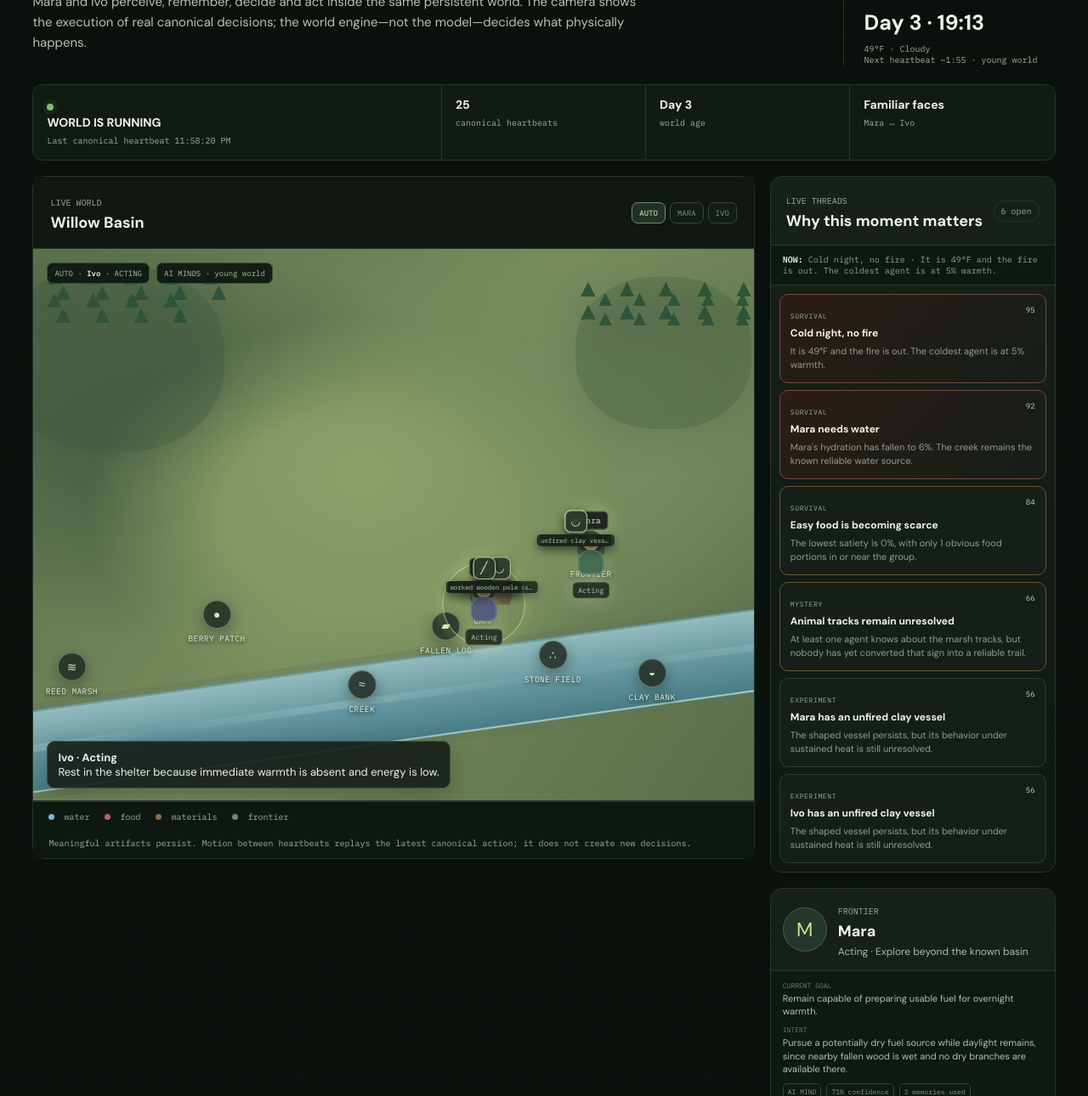
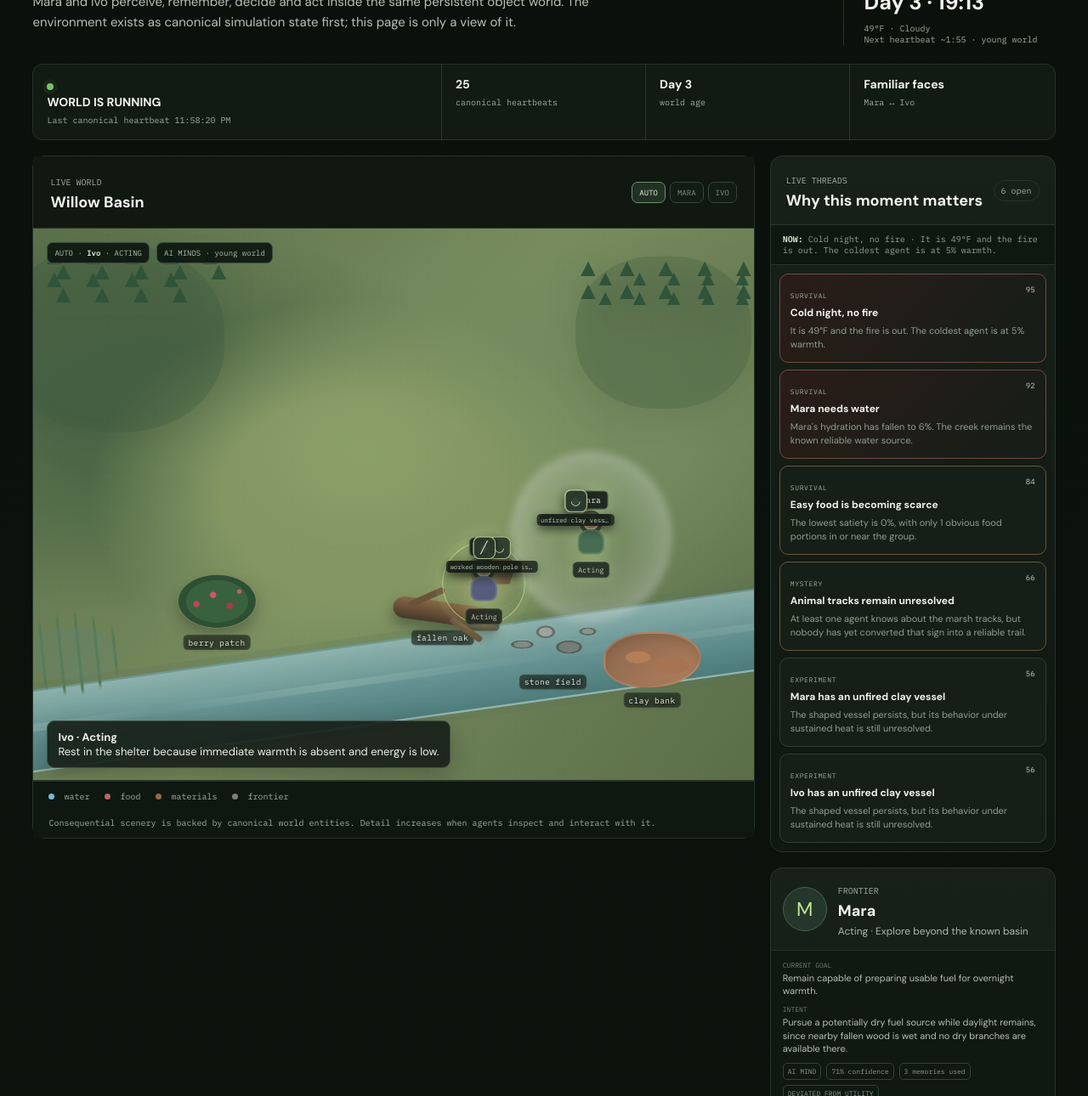
Before and after one commit to kyle8824/chatgptfarm, a website: page index.html in a window 1280 px wide. Shown: the part 260-1550 px from the top of the page at 85% size. Drawn offline with Linux system fonts and the light colour scheme.

Commit message:
v0.7: load canonical object-world renderer

```diff
--- a/index.html
+++ b/index.html
@@ -6,12 +6,12 @@
   <title>ChatGPTFarm — The Living World</title>
   <link rel="preconnect" href="https://fonts.googleapis.com"><link rel="preconnect" href="https://fonts.gstatic.com" crossorigin>
   <link href="https://fonts.googleapis.com/css2?family=DM+Sans:wght@400;500;600;700&family=IBM+Plex+Mono:wght@400;500;600&display=swap" rel="stylesheet">
-  <link rel="stylesheet" href="styles.css"><link rel="stylesheet" href="living.css"><link rel="stylesheet" href="panels.css"><link rel="stylesheet" href="artifacts.css">
+  <link rel="stylesheet" href="styles.css"><link rel="stylesheet" href="living.css"><link rel="stylesheet" href="panels.css"><link rel="stylesheet" href="artifacts.css"><link rel="stylesheet" href="world-model.css">
 </head>
 <body>
 <header class="topbar"><div class="brand"><span class="brand-seed">✦</span><div><b>ChatGPTFarm</b><small>WORLD 01 · AUTONOMOUS · DECISION DNA</small></div></div><div class="top-actions"><span id="saveState" class="save-state">● CONNECTING TO WORLD</span></div></header>
 <main>
-  <section class="hero living-hero"><div><span class="kicker">THE LIVING WORLD · v0.6</span><h1>Something is happening<br><em>even when nobody is watching.</em></h1><p>Mara and Ivo perceive, remember, decide and act inside the same persistent world. The camera shows the execution of real canonical decisions; the world engine—not the model—decides what physically happens.</p></div><div class="world-clock"><span>PROJECTED WORLD TIME</span><strong id="dayLabel">Connecting…</strong><small id="weatherLabel">Loading weather</small><small id="heartbeatLabel">Waiting for heartbeat</small></div></section>
+  <section class="hero living-hero"><div><span class="kicker">THE LIVING WORLD · v0.7</span><h1>Something is happening<br><em>even when nobody is watching.</em></h1><p>Mara and Ivo perceive, remember, decide and act inside the same persistent object world. The environment exists as canonical simulation state first; this page is only a view of it.</p></div><div class="world-clock"><span>PROJECTED WORLD TIME</span><strong id="dayLabel">Connecting…</strong><small id="weatherLabel">Loading weather</small><small id="heartbeatLabel">Waiting for heartbeat</small></div></section>
 
   <section class="world-status"><div><span class="live-dot"></span><b>WORLD IS RUNNING</b><small id="lastAdvanced">Awaiting canonical heartbeat</small></div><div><b id="tickCount">0</b><small>canonical heartbeats</small></div><div><b id="worldAge">Day 1</b><small>world age</small></div><div><b id="relationshipSummary">Strangers</b><small>Mara ↔ Ivo</small></div></section>
 
@@ -28,10 +28,10 @@
           <div id="ivoSprite" class="agent ivo" title="Ivo"><span class="name-tag">Ivo</span><div class="head"></div><div class="body"></div><span class="agent-phase"></span></div>
         </div>
         <div id="weatherLayer" class="weather-layer"></div><div id="nightLayer" class="night-layer"></div>
-        <div class="world-hud"><span id="focusStatus" class="focus-status">AUTO · FINDING THE STORY</span><span id="worldMode" class="world-mode">CANONICAL</span></div>
+        <div class="world-hud"><span id="focusStatus" class="focus-status">AUTO · FINDING THE STORY</span><span id="worldMode" class="world-mode">CANONICAL OBJECT WORLD</span></div>
         <div id="worldCaption" class="world-caption">The shared world is loading.</div>
       </div>
-      <div class="legend"><span><i class="dot water"></i> water</span><span><i class="dot food"></i> food</span><span><i class="dot wood"></i> materials</span><span><i class="dot unknown"></i> frontier</span><span>Meaningful artifacts persist. Motion between heartbeats replays the latest canonical action; it does not create new decisions.</span></div>
+      <div class="legend"><span><i class="dot water"></i> water</span><span><i class="dot food"></i> food</span><span><i class="dot wood"></i> materials</span><span><i class="dot unknown"></i> frontier</span><span>Consequential scenery is backed by canonical world entities. Detail increases when agents inspect and interact with it.</span></div>
     </div>
 
     <aside class="live-rail">
@@ -55,6 +55,6 @@
 
   <section class="guardian"><div><span class="kicker">GUARDIAN · OBSERVABILITY</span><h2>Watch causes accumulate.</h2><p id="guardianStatus">Guardian is reading the current world.</p></div><div class="guardian-flow"><span>PERCEIVE</span><b>→</b><span>REMEMBER</span><b>→</b><span>INTEND</span><b>→</b><span>ACT</span><b>→</b><span>TRACE</span></div></section>
 </main>
-<footer><span>ChatGPTFarm v0.6</span><p>Canonical state is shared by every visitor and versioned in GitHub.</p><span>Decision DNA living laboratory</span></footer>
-<script src="app.js"></script><script src="artifacts-ui.js"></script>
+<footer><span>ChatGPTFarm v0.7</span><p>The environment is canonical object state; rendering is only a view.</p><span>Decision DNA living laboratory</span></footer>
+<script src="app.js"></script><script src="artifacts-ui.js"></script><script src="world-model-ui.js"></script>
 </body></html>
```
